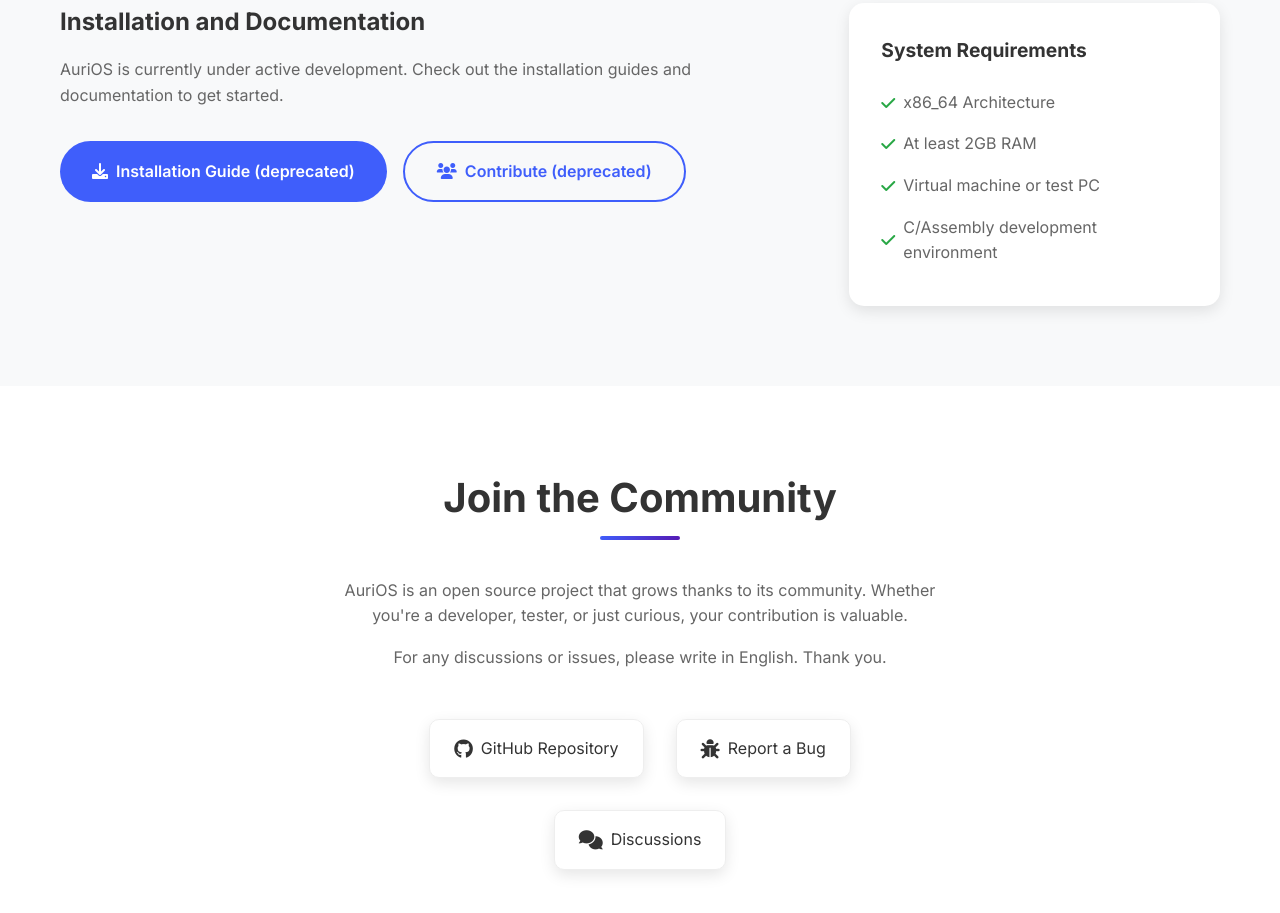
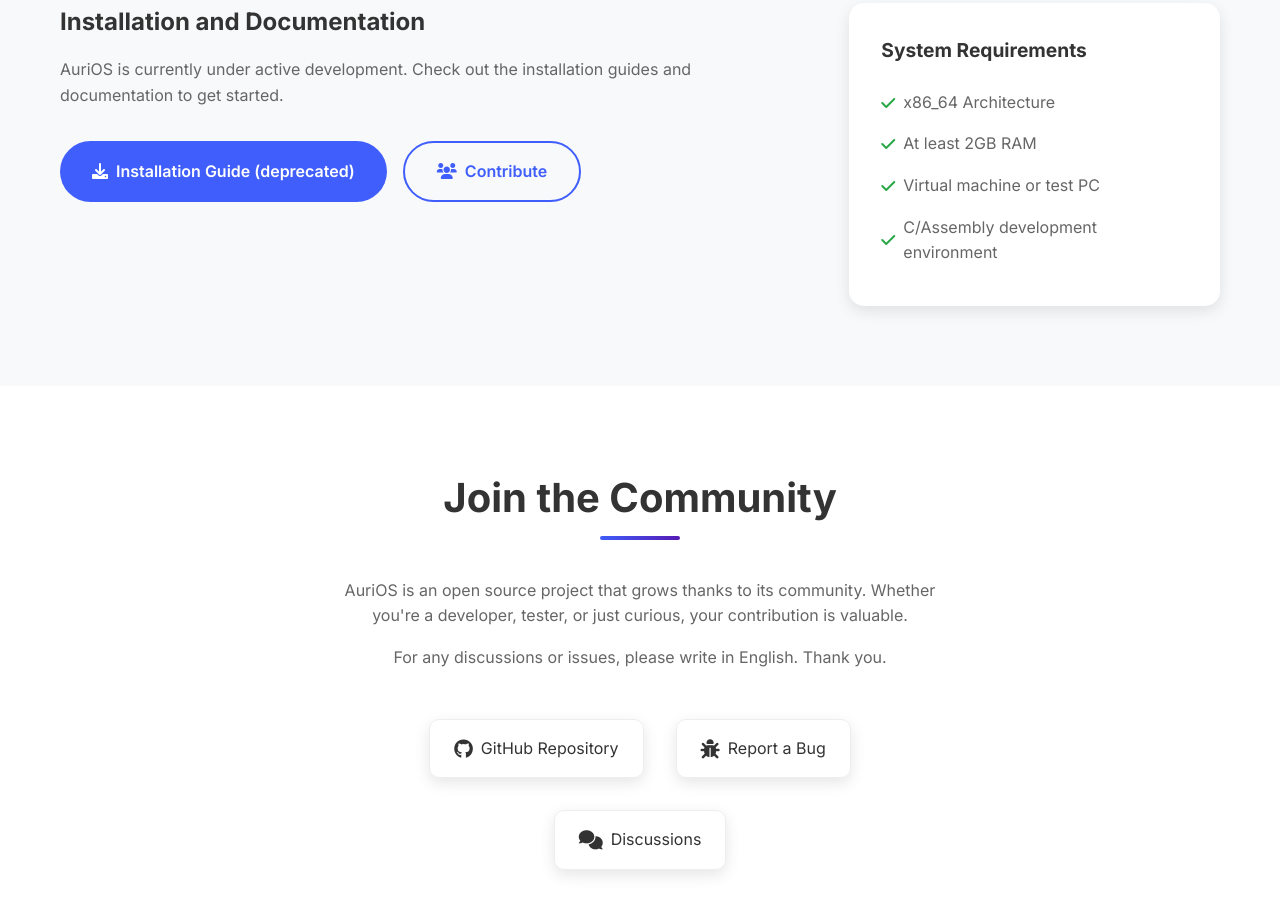
Before and after one commit to Auri-OS/auri-os.github.io, a plain HTML site: page index.html in a window 1280 px wide. Shown: the part 3315-4228 px from the top of the page. Drawn offline with Linux system fonts and the light colour scheme; no server answers.

Commit message:
Update index.html

```diff
--- a/index.html
+++ b/index.html
@@ -218,7 +218,7 @@
                         </a>
                         <a href="https://github.com/Auri-OS/AuriOS/blob/main/docs/CONTRIBUTING.md" class="btn btn-secondary" target="_blank">
                             <i class="fas fa-users"></i>
-                            Contribute (deprecated)
+                            Contribute
                         </a>
                     </div>
                 </div>
```
